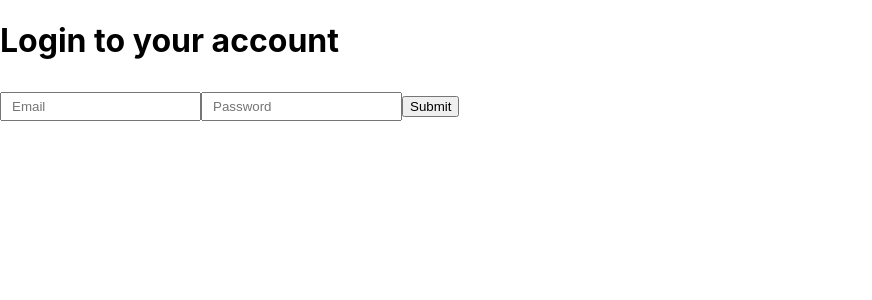
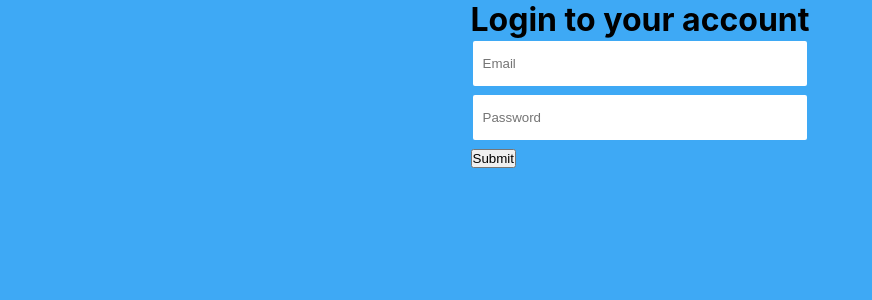
Before and after one commit to Dr-Khalilov/Project_Forms_App, a React (Create React App) app: page / in a window 1280 px wide. Shown: the top 300 px of the page, without its empty margins (0-872 px from the left). Built offline with nearby package versions, Linux system fonts and the light colour scheme.

Commit message:
Add something styles

```diff
--- a/src/App.css
+++ b/src/App.css
@@ -1,38 +1,11 @@
-.App {
-  text-align: center;
+* {
+  margin: 0;
+  padding: 0;
 }
 
-.App-logo {
-  height: 40vmin;
-  pointer-events: none;
+body {
+  display: flex;
+  justify-content: center;
+  align-items: center;
+  background-color: #3ea9f5;
 }
-
-@media (prefers-reduced-motion: no-preference) {
-  .App-logo {
-    animation: App-logo-spin infinite 20s linear;
-  }
-}
-
-.App-header {
-  background-color: #282c34;
-  min-height: 100vh;
-  display: flex;
-  flex-direction: column;
-  align-items: center;
-  justify-content: center;
-  font-size: calc(10px + 2vmin);
-  color: white;
-}
-
-.App-link {
-  color: #61dafb;
-}
-
-@keyframes App-logo-spin {
-  from {
-    transform: rotate(0deg);
-  }
-  to {
-    transform: rotate(360deg);
-  }
-}
--- a/src/App.js
+++ b/src/App.js
@@ -1,3 +1,4 @@
+import './App.css';
 import React, { Component } from 'react';
 import { BrowserRouter, Switch, Route, Link } from 'react-router-dom';
 import SignInForm from './components/forms/SignInForm';
@@ -8,7 +9,7 @@ class App extends Component {
     return (
       <BrowserRouter>
         <Switch>
-          <Route path='/' component={SignIn} />
+          <Route path='/' component={SignIn}/>
           {/* <Route path='/sign-in' component={} />; */}
         </Switch>
       </BrowserRouter>
--- a/src/components/forms/Input/Input.module.scss
+++ b/src/components/forms/Input/Input.module.scss
@@ -1,13 +1,15 @@
 .container {
-//   display: flex;
-//   flex-direction: column;
-//   padding: 15px;
-//   border: 2px solid;
+  display: flex;
+  flex-direction: column;
+  padding: 2px;
+
 }
 
 .input {
-  padding: 5px 10px;
-  margin: 10px 0;
+  padding: 15px 10px;
+  margin-bottom: 5px;
+  border:none;
+  border-radius: 2px;
 }
 
 .validInput {
--- a/src/components/forms/Input/index.jsx
+++ b/src/components/forms/Input/index.jsx
@@ -1,7 +1,6 @@
 import React from 'react';
-import PropTypes from 'prop-types';
 import cx from 'classnames';
-import { Field, ErrorMessage } from 'formik';
+import { ErrorMessage } from 'formik';
 import styles from './Input.module.scss';
 
 const Input = props => {
```
